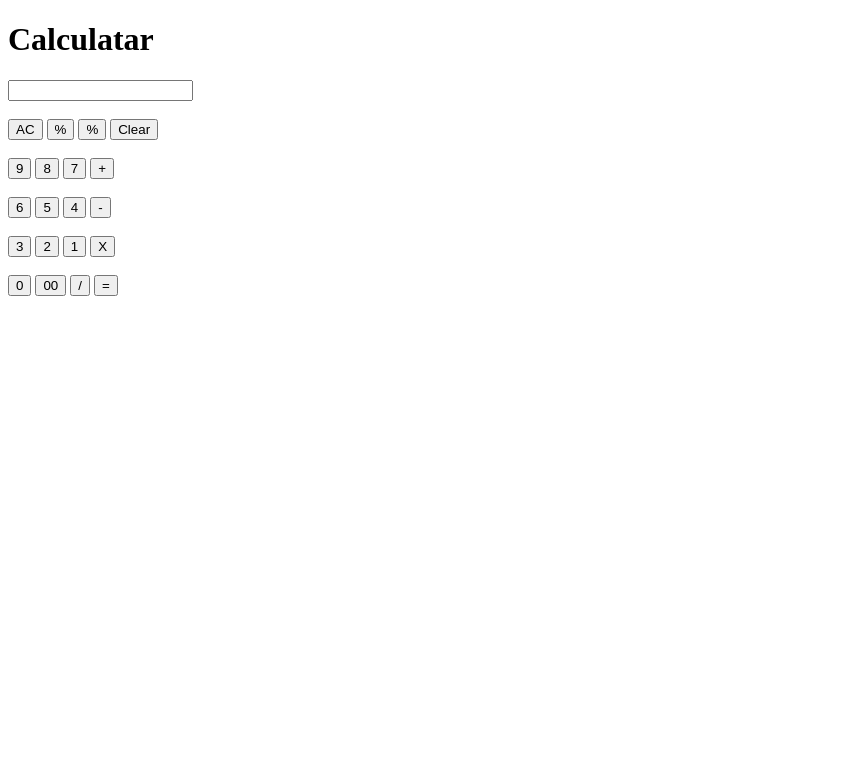
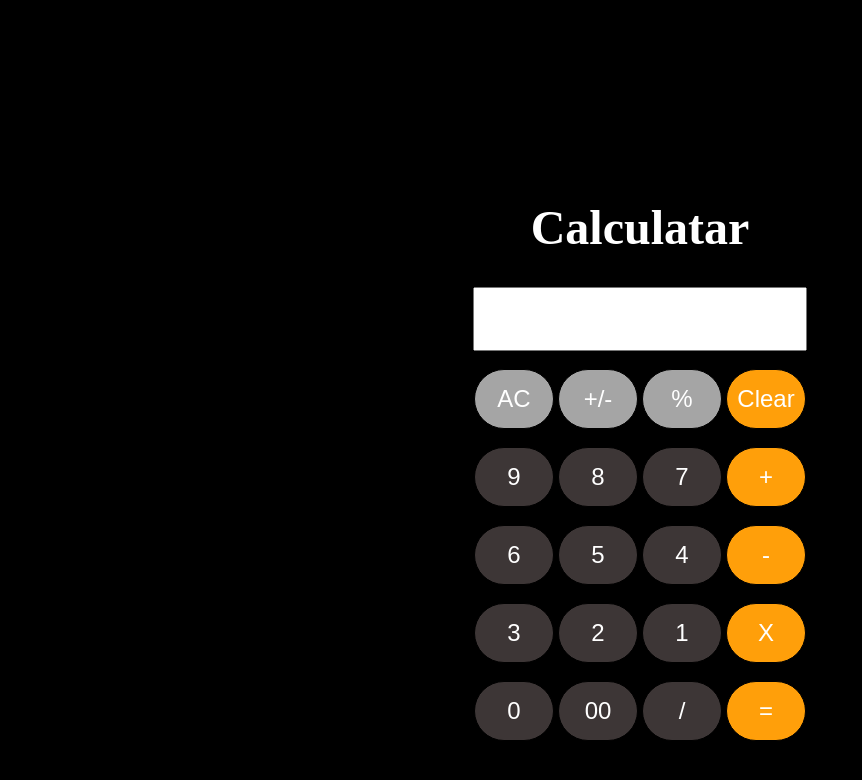
Before and after one commit to Shoaib0320/Calculater, a plain HTML site: page index.html in a window 1280 px wide. Shown: the whole page, without its empty margins (0-862 px from the left). Drawn offline with Linux system fonts and the light colour scheme.

Commit message:
Calculater For JavaScript Day 2

```diff
--- a/index.html
+++ b/index.html
@@ -3,11 +3,75 @@
 <head>
     <meta charset="UTF-8">
     <meta name="viewport" content="width=device-width, initial-scale=1.0">
-    <title>Document</title>
+    <title>Calculater</title>
+
+    <style>
+        body{
+            background-color: #000000;
+            color: white;
+        }
+
+        h1{
+            font-size: 300%;
+            margin-top: 200px;
+        }
+        .main-div{
+            margin-top: 100px;
+            margin-left: 400px;
+            margin-right: 400px;
+
+        }
+        button{
+            background-color: brown;
+            color: white;
+            width: 80px;
+            height: 60px;
+            text-align: center;
+            font-size: 150%;
+            border-radius: 30px;
+            border: 1px solid black;
+        }
+        #yellow{
+            background-color: #ff9f0a;
+            text-align: center;
+            font-size: 150%;
+        }
+        .color{
+            background-color: #333333;
+            font-size: 190%;
+        }
+        .abc{
+            background-color: #a5a5a5;
+
+        }
+        .color-1{
+            background-color: #3d3636;
+        }
+      #big{
+
+        width: 185px;
+        text-align: left;
+        padding-left: 35px;
+      }
+      hr{
+      margin-left: 280px;
+      margin-right:400px;
+      margin-top: 50px;
+      }
+
+      #inp{
+        width: 320px;
+        height: 50px;
+        font-size: 200%;
+        padding: 5px;
+      }
+
+    </style>
+
 </head>
 <body>
 
-    <center></center>
+    <center>
 
     <div>
         <h1>Calculatar</h1>
@@ -18,47 +82,47 @@
 
         <div>
 
-            <button onclick="clearall()">AC</button>
-            <button onclick="btnClick('%')">%</button>
-            <button onclick="btnClick('%')">%</button>
-            <button onclick="clr()">Clear</button>
+            <button class="abc" onclick="clearall()">AC</button>
+            <button class="abc" onclick="btnClick('%')">+/-</button>
+            <button class="abc" onclick="btnClick('%')">%</button>
+            <button class="abc" id="yellow" onclick="clr()">Clear</button>
 
 
         </div>
         <br>
 
         <div>
-            <button onclick="btnClick (9)">9</button>
-            <button onclick="btnClick (8)">8</button>
-            <button onclick="btnClick (7)">7</button>
-            <button onclick="btnClick ('+')">+</button>
+            <button class="color-1" onclick="btnClick (9)">9</button>
+            <button class="color-1" onclick="btnClick (8)">8</button>
+            <button class="color-1" onclick="btnClick (7)">7</button>
+            <button id="yellow" onclick="btnClick ('+')">+</button>
 
         </div>
         <br>
 
         <div>
-            <button onclick="btnClick (6)">6</button>
-            <button onclick="btnClick (5)">5</button>
-            <button onclick="btnClick (4)">4</button>
-            <button onclick="btnClick ('-')">-</button>
+            <button class="color-1" onclick="btnClick (6)">6</button>
+            <button class="color-1" onclick="btnClick (5)">5</button>
+            <button class="color-1" onclick="btnClick (4)">4</button>
+            <button id="yellow" onclick="btnClick ('-')">-</button>
 
         </div>
         <br>
         <div>
-            <button onclick="btnClick (3)">3</button>
-            <button onclick="btnClick (2)">2</button>
-            <button onclick="btnClick (1)">1</button>
-            <button onclick="btnClick ('*')">X</button>
+            <button class="color-1" onclick="btnClick (3)">3</button>
+            <button class="color-1" onclick="btnClick (2)">2</button>
+            <button class="color-1" onclick="btnClick (1)">1</button>
+            <button id="yellow" onclick="btnClick ('*')">X</button>
         </div>
         <br>
         <div>
-            <button onclick="btnClick (0)">0</button>
-            <button onclick="btnClick ('00')">00</button>
-            <button onclick="btnClick ('/')">/</button>
-            <button onclick="eq()">=</button>
+            <button class="color-1" onclick="btnClick (0)">0</button>
+            <button class="color-1" onclick="btnClick ('00')">00</button>
+            <button class="color-1" onclick="btnClick ('/')">/</button>
+            <button id="yellow" onclick="eq()">=</button>
         </div>
     </div>
-
+</center>
 
     <script>
 
```
